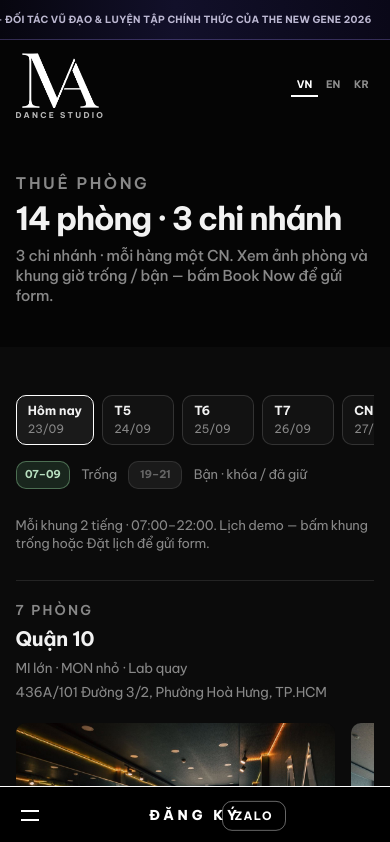
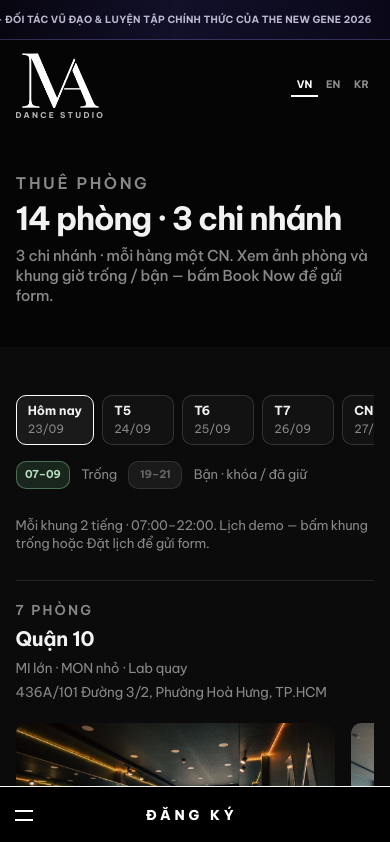
Before and after one commit to nchithanh/MA_DANCE, a Next.js app: page /rooms in a window 390 px wide. Shown: the top 842 px of the page. Built offline with nearby package versions, Linux system fonts and the light colour scheme.

Commit message:
fix: drop overlapping Zalo from mobile bottom bar
Co-authored-by: Cursor <cursoragent@cursor.com>

```diff
--- a/app/ma-dance.css
+++ b/app/ma-dance.css
@@ -1625,26 +1625,21 @@ body.gal-open{overflow:hidden}
   }
   .section-spy.is-flush{bottom:0}
   .bottom-bar{
-    display:flex;
+    display:grid;
+    grid-template-columns:2.75rem 1fr 2.75rem;
     position:fixed;left:0;right:0;bottom:0;z-index:120;
     height:var(--bottom-bar);
     background:#000;border-top:1px solid #fff;
     align-items:center;justify-content:center;
-    padding:0 3.5rem;
+    gap:.45rem;
+    padding:0 .55rem 0 .15rem;
     transform:translateY(0);
     transition:transform .35s cubic-bezier(.22,1,.36,1);
   }
   .bottom-bar.is-chrome-hidden{transform:translateY(100%)}
-  .bottom-bar .chrome-socials{
-    display:flex;
-    position:absolute;
-    right:.55rem;
-    bottom:calc(100% + var(--section-spy) + .45rem);
-    z-index:1;
-  }
+  .bottom-bar .chrome-socials{display:none}
   .bottom-bar__menu{
-    position:absolute;left:.35rem;top:50%;transform:translateY(-50%);
-    width:48px;height:48px;
+    flex:0 0 2.75rem;width:2.75rem;height:2.75rem;
     display:flex;flex-direction:column;align-items:center;justify-content:center;gap:7px;
   }
   .bottom-bar__menu span{
@@ -1654,13 +1649,8 @@ body.gal-open{overflow:hidden}
   }
   .bottom-bar.is-open .bottom-bar__menu span:nth-child(1){transform:translateY(4.5px) rotate(45deg)}
   .bottom-bar.is-open .bottom-bar__menu span:nth-child(2){transform:translateY(-4.5px) rotate(-45deg)}
-  .bottom-bar__zalo{
-    position:absolute;right:6.5rem;top:50%;transform:translateY(-50%);
-    font-size:.72rem;font-weight:700;letter-spacing:.12em;text-transform:uppercase;
-    color:#fff;border:1px solid rgba(255,255,255,.4);border-radius:10px;
-    padding:.4rem .75rem;
-  }
   .bottom-bar__booking{
+    flex:1;min-width:0;
     font-size:.85rem;font-weight:800;letter-spacing:.28em;
     text-transform:uppercase;color:#fff;
     text-align:center;
--- a/content/body.html
+++ b/content/body.html
@@ -160,7 +160,6 @@
     <button type="button" class="bottom-bar__menu" id="bottomBarMenu" aria-label="Menu" aria-controls="mobileMenu" aria-expanded="false">
       <span></span><span></span>
     </button>
-    <a href="https://zalo.me/0764669969" class="bottom-bar__zalo" target="_blank" rel="noopener noreferrer">Zalo</a>
     <a href="/enroll/" class="bottom-bar__booking" data-i18n="nav.bookShort">ĐĂNG KÝ</a>
   </div>
 
--- a/content/chrome.html
+++ b/content/chrome.html
@@ -138,6 +138,5 @@
     <button type="button" class="bottom-bar__menu" id="bottomBarMenu" aria-label="Menu" aria-controls="mobileMenu" aria-expanded="false">
       <span></span><span></span>
     </button>
-    <a href="https://zalo.me/0764669969" class="bottom-bar__zalo" target="_blank" rel="noopener noreferrer">Zalo</a>
     <a href="/enroll/" class="bottom-bar__booking" data-i18n="nav.bookShort">ĐĂNG KÝ</a>
   </div>
```
